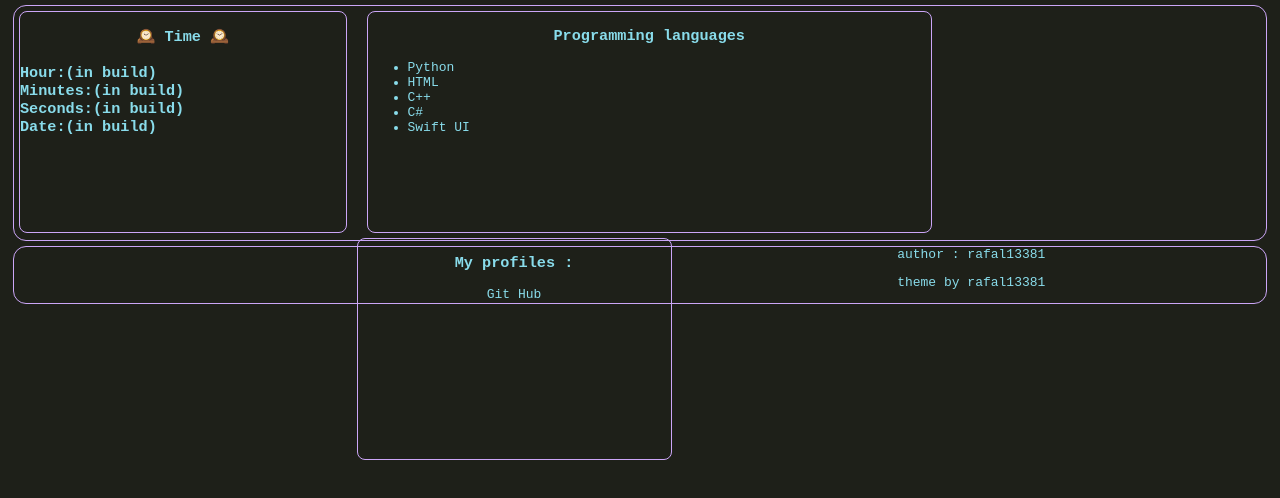
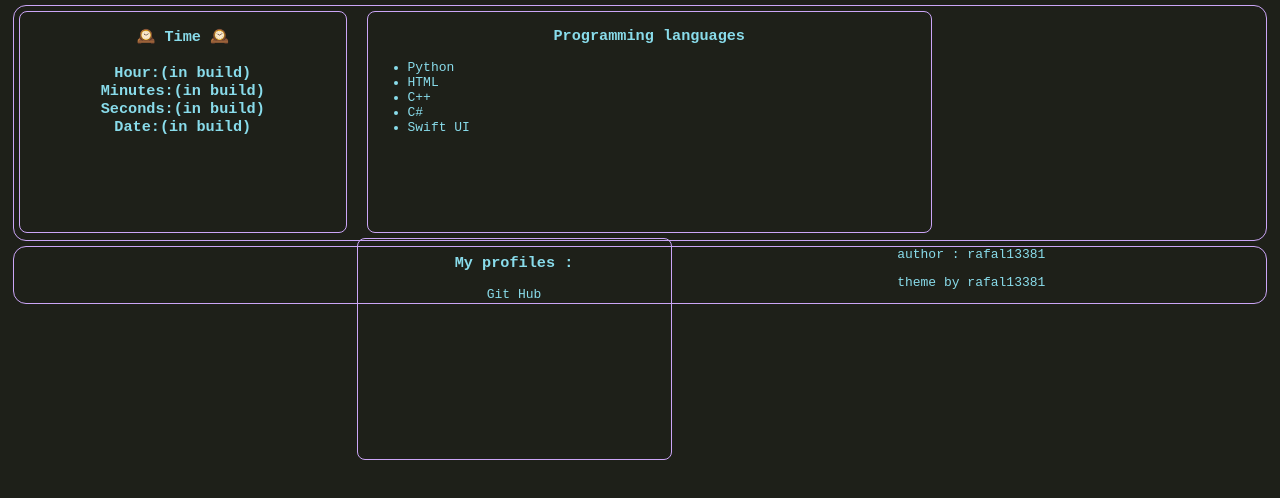
Before and after one commit to rafal13381/rafal13381.github.io, a plain HTML site: page index.html in a window 1280 px wide. Shown: the part 60-558 px from the top of the page. Drawn offline with Linux system fonts and the light colour scheme.

Commit message:
wyruwnanie daty

```diff
--- a/index.html
+++ b/index.html
@@ -15,10 +15,10 @@
             <div class="r">
                 <h3>
                      <center>🕰️ Time 🕰️</center>
-                     <br>Hour:(in build)
+                     <center><br>Hour:(in build)
                      <br> Minutes:(in build)
                      <br> Seconds:(in build)
-                     <br> Date:(in build)
+                     <br> Date:(in build)</center>
                     </h3>
             </div>
             <div class="c">
```
